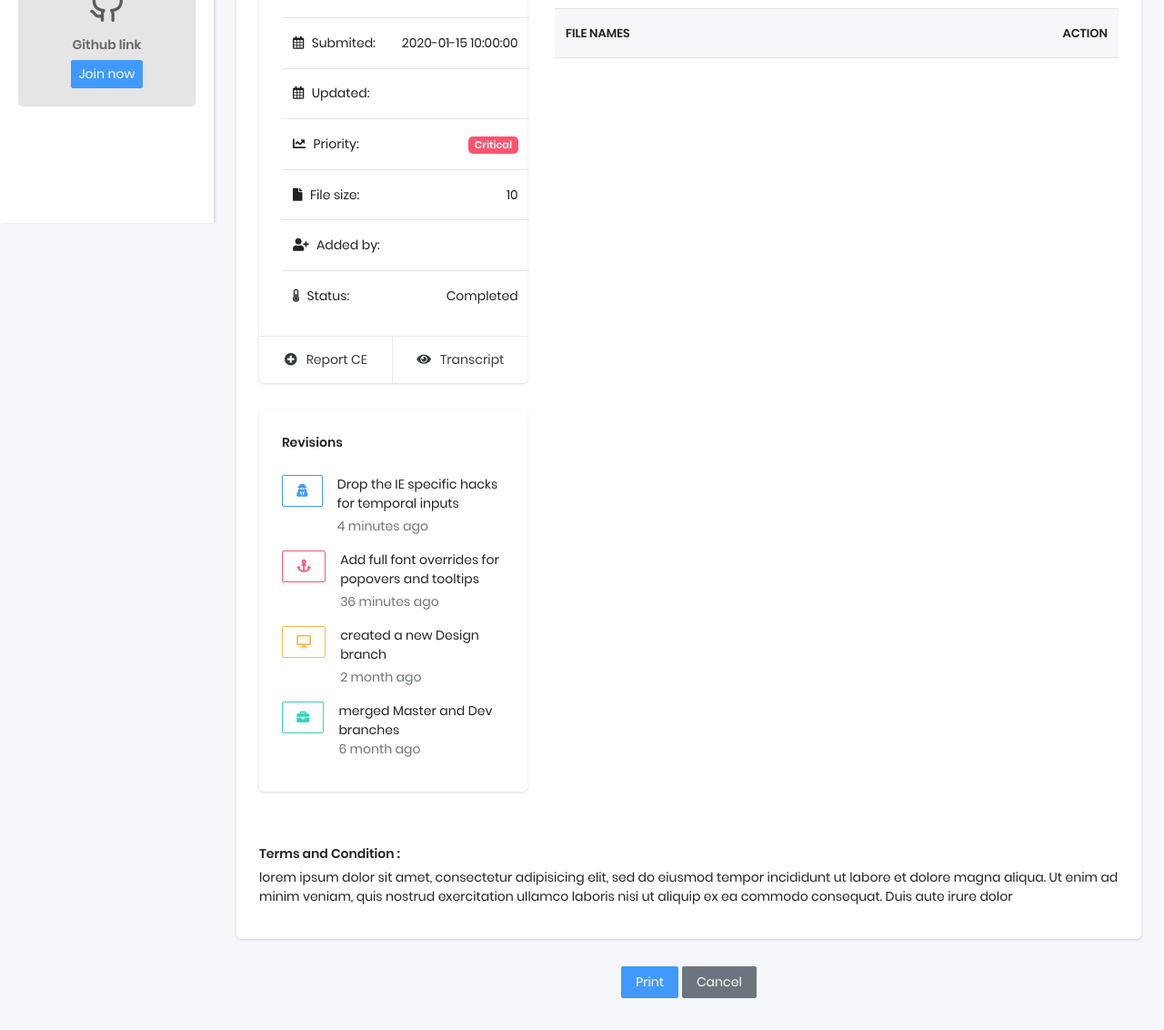
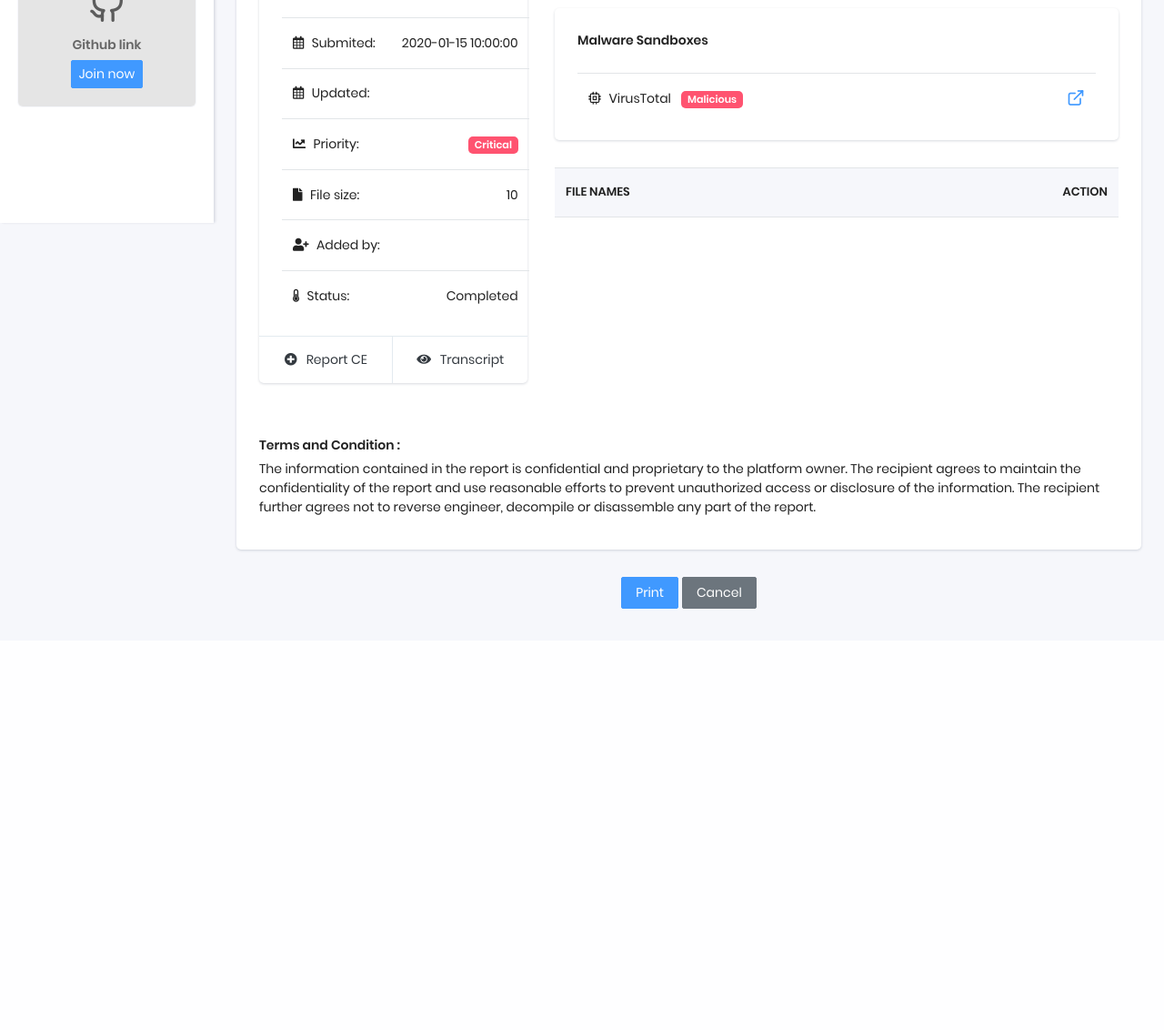
Before and after one commit to BlackSud0/DFIR, a Flask app: template apps/templates/home/filehash-report.html in a window 1280 px wide. Shown: the part 611-1743 px from the top of the page at 91% size. After the commit the page ends 1280 px from the top, so only its background shows below. Run offline with Flask 2, Linux system fonts and the light colour scheme; tables that the repository leaves empty hold one stand-in row (values such as "Sample post"); the template is opened without the code that fills it: values that come from a table or form of the project are taken from there, most other values are stand-ins (such as "Sample title", 1, 10 or a date in 2020); lists and menus that the app fills with data are empty; some libraries are stand-ins or nearby versions.

Commit message:
File & Hash reports backend v0.9

```diff
--- a/apps/home/utils.py
+++ b/apps/home/utils.py
@@ -116,7 +116,7 @@ def malwarebazaar(hash, APIKey):
             bz = Bazaar(api_key=APIKey.MBAPI)
             response = bz.query_hash(hash)
             if response.get('query_status') == "ok":
-                result = response["data"][0] #PyJSON(response["data"][0])
+                result = PyJSON(response["data"][0])
                 return result
             else:
                 result = PyJSON({'code': 'HashQueryError', 'message': f'No matches found => {response["query_status"]}'})
--- a/apps/templates/home/filehash-report.html
+++ b/apps/templates/home/filehash-report.html
@@ -151,55 +151,6 @@
 												<div class="col-6"><a href="#!" class="text-dark"><i class="fa fa-eye m-r-10"></i>Transcript</a></div>
 											</div>
 										</div>
-										<div class="card">
-											<div class="card-header">
-												<h5>Revisions</h5>
-											</div>
-											<div class="card-body">
-												<div class="taskboard-right-revision user-box">
-													<div class="media">
-														<div class="media-left mr-3">
-															<a class="btn waves-effect waves-light btn-outline-primary btn-icon" href="#!" role="button"><i class="fas fa-user-secret"></i>
-															</a>
-														</div>
-														<div class="media-body">
-															<div class="chat-header f-w-400 mb-1">Drop the IE specific hacks for temporal inputs</div>
-															<p class="chat-header text-muted">4 minutes ago</p>
-														</div>
-													</div>
-													<div class="media">
-														<div class="media-left mr-3">
-															<a class="btn waves-effect waves-light btn-outline-danger btn-icon" href="#!" role="button"><i class="fas fa-anchor"></i>
-															</a>
-														</div>
-														<div class="media-body">
-															<div class="chat-header f-w-400 mb-1">Add full font overrides for popovers and tooltips</div>
-															<p class="chat-header text-muted">36 minutes ago</p>
-														</div>
-													</div>
-													<div class="media">
-														<div class="media-left mr-3">
-															<a class="btn waves-effect waves-light btn-outline-warning btn-icon" href="#!" role="button"><i class="fas fa-desktop"></i>
-															</a>
-														</div>
-														<div class="media-body">
-															<div class="chat-header f-w-400 mb-1">created a new Design branch</div>
-															<p class="chat-header text-muted">2 month ago</p>
-														</div>
-													</div>
-													<div class="media">
-														<div class="media-left mr-3">
-															<a class="btn waves-effect waves-light btn-outline-success btn-icon" href="#!" role="button"><i class="fas fa-briefcase"></i>
-															</a>
-														</div>
-														<div class="media-body">
-															<div class="chat-header">merged Master and Dev branches</div>
-															<p class="chat-header text-muted">6 month ago</p>
-														</div>
-													</div>
-												</div>
-											</div>
-										</div>
 									</div>
 									<div class="col-md-8">
 										<h5>Basic properties :</h5>
@@ -278,6 +229,83 @@
 												{% endif %}
 											</tbody>
 										</table>
+										<div class="card trnasiction-card">
+											<div class="card-header">
+												<h5>Malware Sandboxes</h5>
+											</div>
+											<div class="card-body task-details pb-0">
+												<table class="table">
+													<tbody>
+														{% if submission.sha256%}
+															<tr>
+																{% if properties.malicious == 0 %}
+																	<td><i class="feather icon-cpu m-r-5"></i> VirusTotal
+																		<div class="badge badge-success ml-2">
+																			Benign
+																		</div>
+																	</td>
+																{% else %}
+																<td><i class="feather icon-cpu m-r-5"></i> VirusTotal
+																	<div class="badge badge-danger ml-2">
+																		Malicious
+																	</div>
+																</td>
+																{% endif %}
+
+																<td class="text-right">
+																	<a href="https://www.virustotal.com/gui/file/{{submission.sha256}}" data-toggle="tooltip" data-placement="top" title="Open link" target= _blank>
+																		<i class="feather icon-external-link f-20"></i>
+																	</a>
+																</td>
+															</tr>
+														{% endif %}
+														{% if malbazaar.vendor_intel and not malbazaar.code %}
+															<tr>
+																<td><i class="feather icon-codepen m-r-5"></i> Malware Bazaar
+																	<div class="badge badge-danger ml-2">
+																		Malicious
+																	</div>
+																</td>
+																<td class="text-right">
+																	<a href="https://bazaar.abuse.ch/sample/{{malbazaar.sha256_hash}}" data-toggle="tooltip" data-placement="top" title="Open link" target= _blank>
+																		<i class="feather icon-external-link f-20"></i>
+																	</a>
+																</td>
+															</tr>
+															{% if malbazaar.vendor_intel['ANY.RUN'] %}
+																<tr>
+																	<td><i class="feather icon-server m-r-5"></i> ANY.RUN
+																		<div class="badge badge-danger ml-2">
+																			{{malbazaar.vendor_intel['ANY.RUN'][0].verdict}}
+																		</div>
+																	</td>
+																	<td class="text-right">
+																		<a href="{{malbazaar.vendor_intel['ANY.RUN'][0].analysis_url}}" data-toggle="tooltip" data-placement="top" title="Open link" target= _blank>
+																			<i class="feather icon-external-link f-20"></i>
+																		</a>
+																	</td>
+																</tr>
+															{% endif %}
+															{% if malbazaar.vendor_intel.CAPE %}
+																<tr>
+																	<td><i class="feather icon-package m-r-5"></i> CAPE Sandbox
+																		<div class="badge badge-danger ml-2">
+																			{{malbazaar.vendor_intel.CAPE.detection}}
+																		</div>
+																	</td>
+																	<td class="text-right">
+																		<a href="{{malbazaar.vendor_intel.CAPE.link}}" data-toggle="tooltip" data-placement="top" title="Open link" target= _blank>
+																			<i class="feather icon-external-link f-20"></i>
+																		</a>
+																	</td>
+																</tr>
+															{% endif %}
+														{% endif %}
+													</tbody>
+												</table>
+											</div>
+										</div>
+
 										<table class="table invoice-detail-table">
 											<thead>
 												<tr class="thead-default">
@@ -296,7 +324,6 @@
 																<a href="javascript:;" data-toggle="tooltip" data-placement="top" title="Downloads">
 																	<i class="fas fa-download f-20"></i>
 																</a>
-																</a>
 															</td>
 														</tr>
 													{% endfor %}
@@ -308,8 +335,9 @@
 								<div class="row">
 									<div class="col-sm-12">
 										<h6>Terms and Condition :</h6>
-										<p>lorem ipsum dolor sit amet, consectetur adipisicing elit, sed do eiusmod tempor incididunt ut labore et dolore magna aliqua. Ut enim ad minim veniam, quis nostrud exercitation ullamco
-											laboris nisi ut aliquip ex ea commodo consequat. Duis aute irure dolor
+										<p>The information contained in the report is confidential and proprietary to the platform owner.
+											The recipient agrees to maintain the confidentiality of the report and use reasonable efforts to prevent unauthorized access or disclosure of the information.
+											The recipient further agrees not to reverse engineer, decompile or disassemble any part of the report.
 										</p>
 									</div>
 								</div>
```
Also changed, not shown: apps/home/routes.py (+5 -3 lines).
